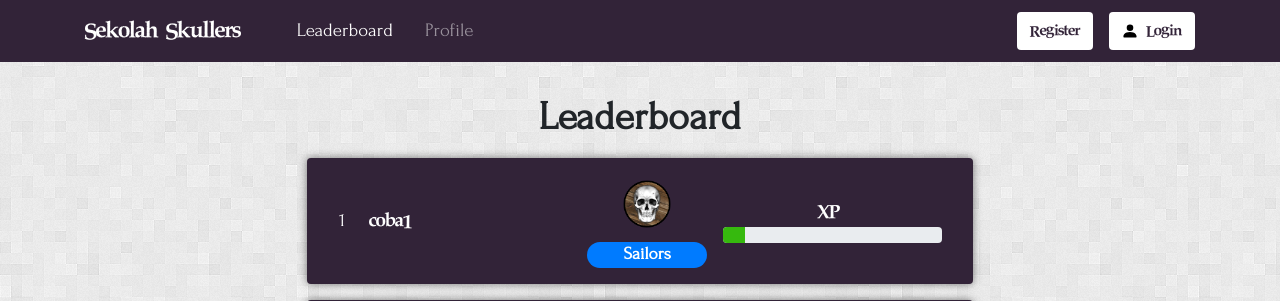
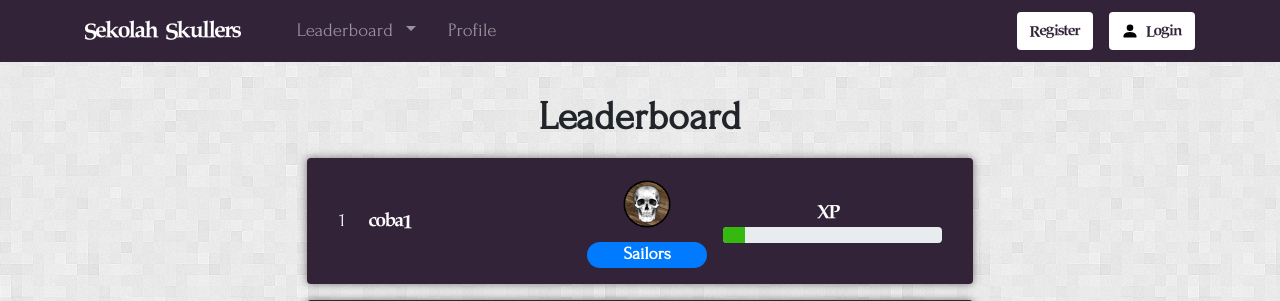
Before and after one commit to Yolandataniaa/DjangoBackend, a Django app: page /leaderboard/ in a window 1280 px wide. Shown: the top 301 px of the page. Run offline with Django 3.2, Linux system fonts and the light colour scheme; data comes from the database, SQL or seed files in the repository; some libraries are stand-ins or nearby versions.

Commit message:
Add dropdown for weekly leaderboard to navbar

```diff
--- a/sekolah/templates/sekolah/base.html
+++ b/sekolah/templates/sekolah/base.html
@@ -35,17 +35,20 @@
           </button>
           <div class="collapse navbar-collapse" id="navbar">
             <div class="navbar-nav text-center p-0">
-              <a
-                href="../leaderboard"
-                id="leaderboard"
-                class="nav-item nav-link mr-md-3"
-                >Leaderboard</a
-              >
-              <a href="../profile" id="profile" class="nav-item nav-link mr-md-3"
+              <div class="nav-item dropdown mr-md-3">
+                <a class="nav-link dropdown-toggle" href="#" id="navbarDropdown" role="button" data-toggle="dropdown" aria-haspopup="true" aria-expanded="false">
+                  Leaderboard
+                </a>
+                <div class="dropdown-menu" aria-labelledby="navbarDropdown">
+                  <a class="dropdown-item" href="{% url 'leaderboard' %}">Keseluruhan</a>
+                  <a class="dropdown-item" href="{% url 'mingguan' %}">Mingguan</a>
+                </div>
+              </div>
+              <a href="{% url 'profile' %}" id="profile" class="nav-item nav-link mr-md-3"
                 >Profile</a
               >
               {% if user.is_authenticated %}
-              <a href="../nilai" id="nilai" class="nav-item nav-link mr-md-3"
+              <a href="{% url 'nilai' %}" id="nilai" class="nav-item nav-link mr-md-3"
                 >Nilai</a
               >
               {% endif %}
@@ -62,7 +65,7 @@
                   <span>{{ user.first_name }}</span>
                 </div>
               </span>
-              <a href="../accounts/logout" class="btn btn-custom-light my-md-0 my-1 ml-md-3">
+              <a href="{% url 'logout' %}" class="btn btn-custom-light my-md-0 my-1 ml-md-3">
                 <div class="container justify-content-center px-0">
                   <span>Logout</span>
                 </div>
--- a/sekolah/templates/sekolah/mingguan.html
+++ b/sekolah/templates/sekolah/mingguan.html
@@ -9,7 +9,7 @@
 <main class="flex-shrink-0" role="main">
   <div class="container content">
     <h1 class="font-weight-bold">Leaderboard</h1>
-    {% for user,xpbar in mylist %}
+    {% for user, xpbar in mylist %}
       <div class="row">
       <div class="col-5 align-items-center justify-content-start pl-0 pl-lg-3">
         <span class="mr-4">{{ forloop.counter }}</span>
@@ -31,7 +31,7 @@
           <div class="progress">
             <div
               class="progress-bar bg-exp"
-              style="width: {{xpbar}}%"
+              style="width: {{ xpbar }}%"
               role="progressbar"
               aria-valuenow="20"
               aria-valuemin="0"
```
